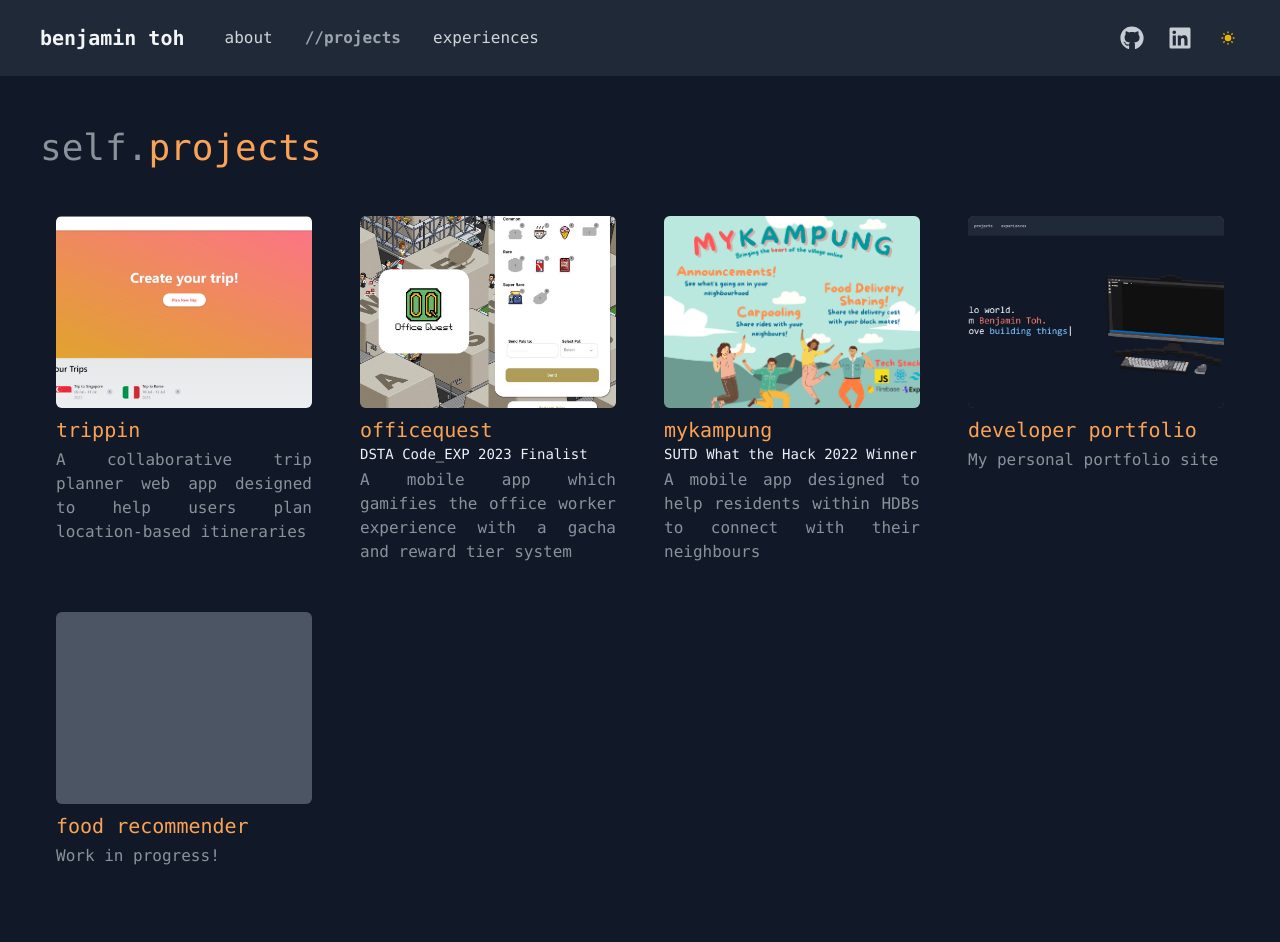
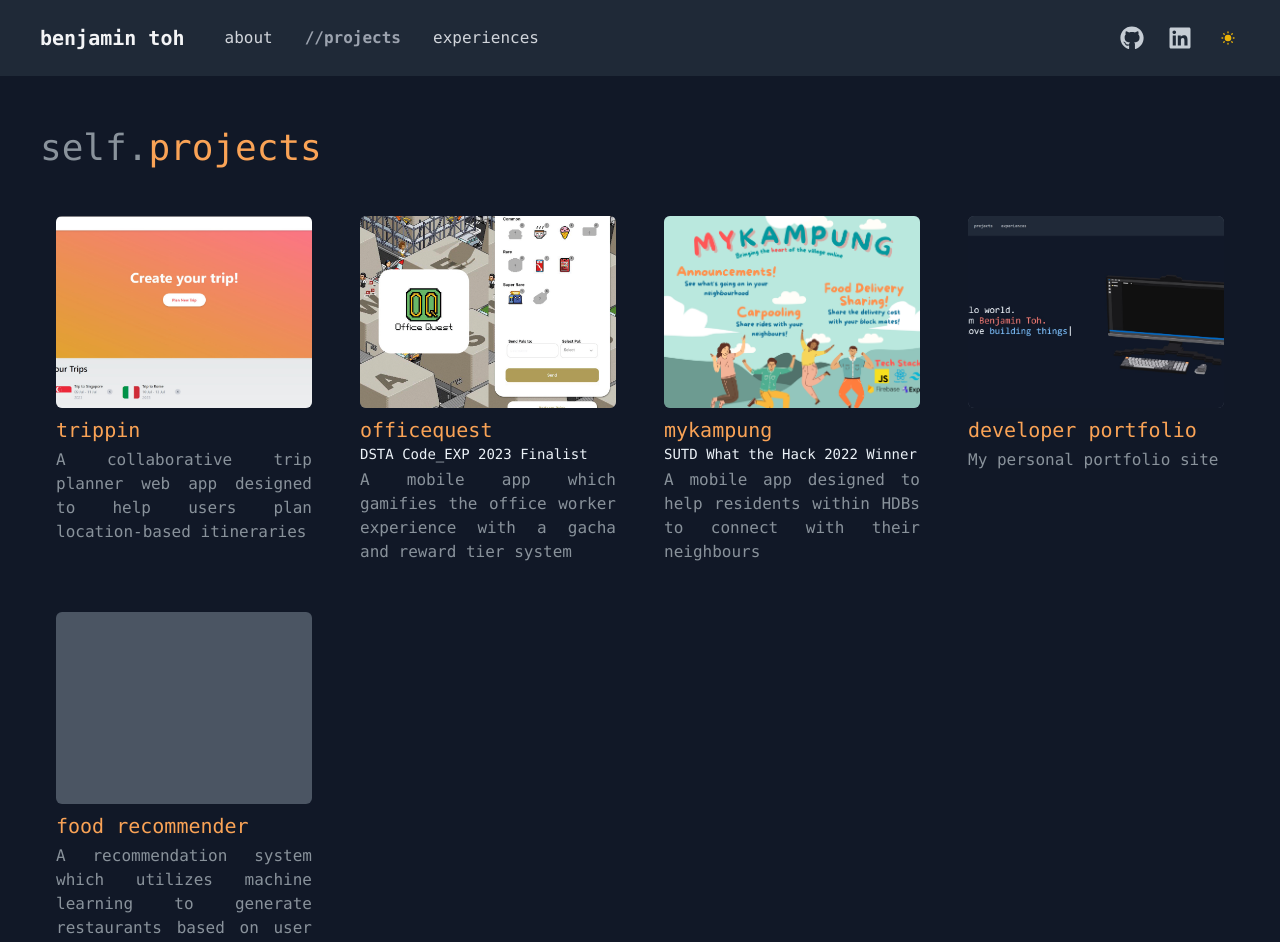
Before and after one commit to bentohset/dev-portfolio, a Next.js app: page /projects in a window 1280 px wide. Shown: the top 942 px of the page. Built offline with nearby package versions, Linux system fonts and the light colour scheme.

Commit message:
update resume and project

```diff
--- a/src/constants/data.js
+++ b/src/constants/data.js
@@ -95,12 +95,17 @@ const userData = {
         },
         {
             title: 'food recommender',
-            desc: 'Work in progress!',
+            desc: 'A recommendation system which utilizes machine learning to generate restaurants based on user preferences',
             image: '',
             url: '',
             github: '',
-            summary: `work in progress!`,
-            stack: [],
+            summary: `To solve the problem of indecisiveness when choosing a food place. It adopts a Microservice architecture deployed as Kubernetes cluster on Azure with Terraform. \
+                It consists of a telegram bot, a content-based filtering machine learning model evaluated with TF-IDF, a REST API gateway and a frontend portal for user submissions and approvals.\
+                gRPC is used for inter-service communication. \
+                <br/><br/>
+                Users can select preferences of mealtime, budget, mood and cuisine-dont-wants using the telegram bot. It then generates a diverse list of restaurants satisfying the user preferences. \
+                The user can then select specific restaurant for a more personalised recommendation which generates similar resturants based on reviews.`,
+            stack: ['Python', 'Golang', 'gRPC', 'MS Azure', 'Kubernetes', 'Next.js', 'PostgreSQL', 'Selenium', 'Scikit-learn'],
         },
     ]
 
```
Also changed, not shown: 1 other file (tests, documents, lock files or other folders).
